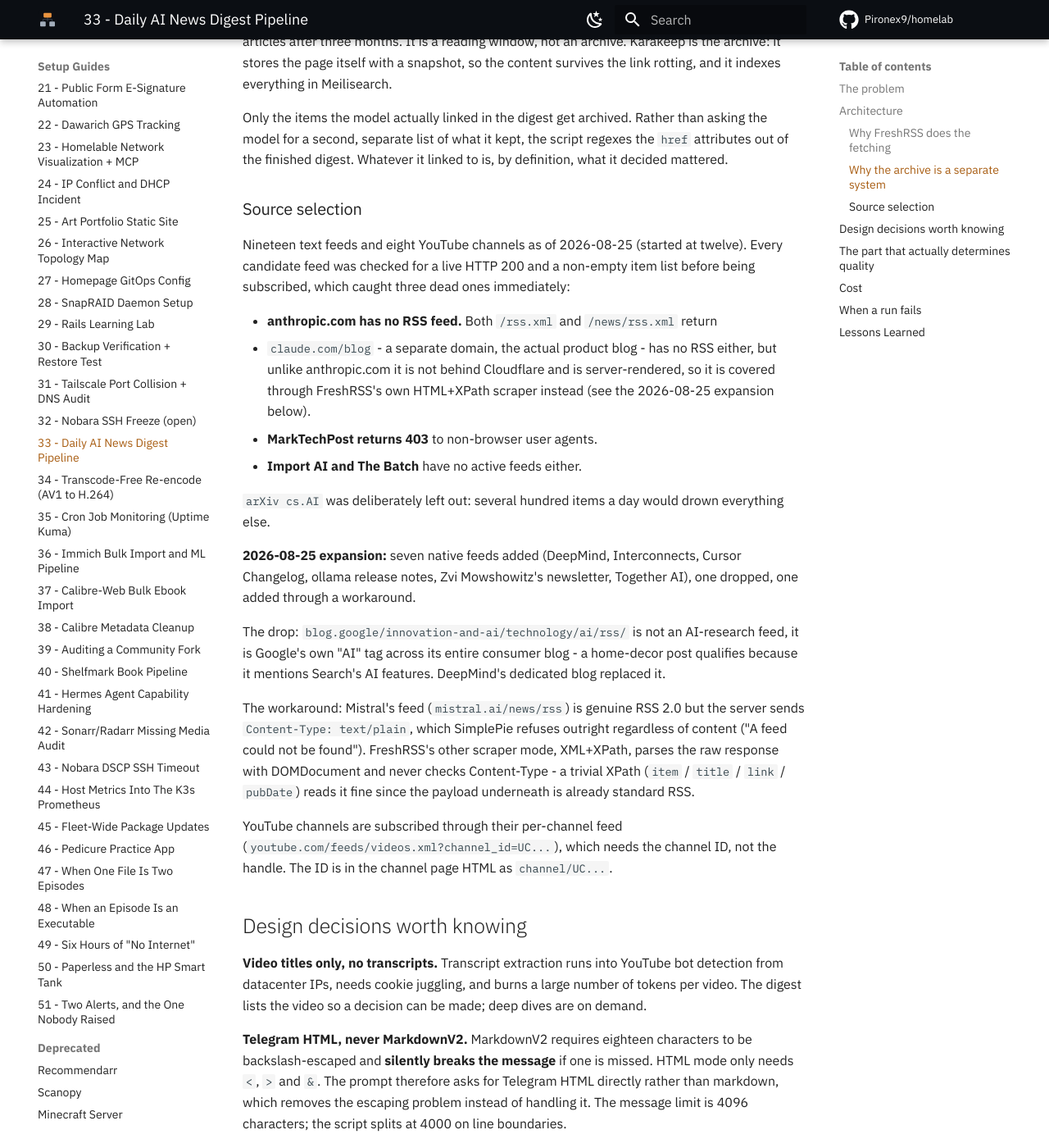
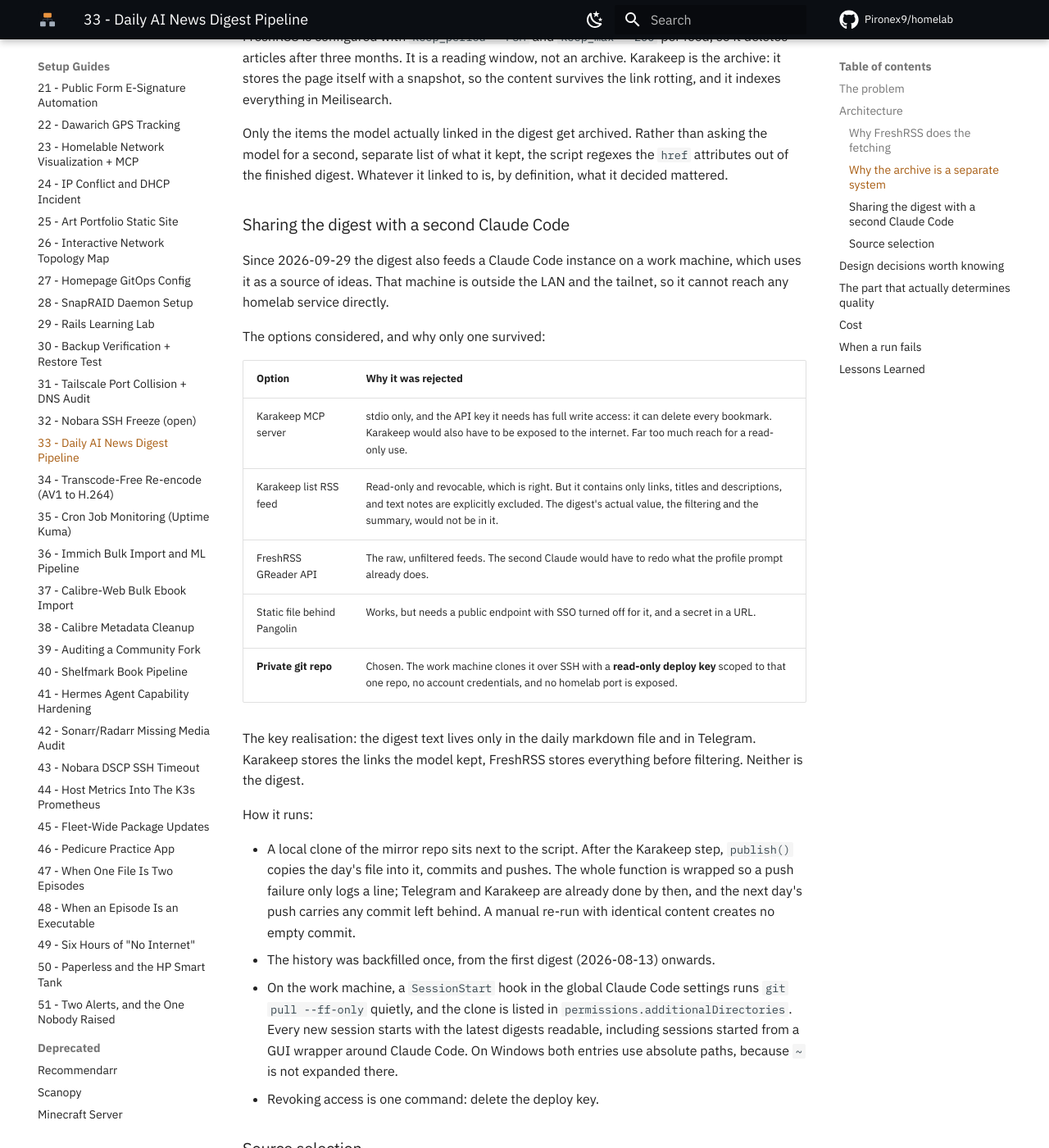
Before and after one commit to Pironex9/homelab, an MkDocs documentation site: the page built from docs/proxmox/33_AI_News_Digest_Pipeline.md, in a window 1280 px wide and 1400 px high, scrolled down 1521 px. Shown: the whole window at 82% size. Built offline with MkDocs 1.6.1 and Material for MkDocs 9.7.7, drawn with Linux system fonts in a browser that asks for light colours; comment, search, counter and statistics services are not loaded; some of the changed text lies outside the part shown.

Commit message:
docs(digest): mirror to a private repo for a second Claude Code
Why Karakeep MCP, the Karakeep list RSS and FreshRSS were all rejected:
none of them holds the filtered digest itself. A read-only deploy key on a
private repo exposes nothing from the homelab.

````diff
--- a/docs/proxmox/33_AI_News_Digest_Pipeline.md
+++ b/docs/proxmox/33_AI_News_Digest_Pipeline.md
@@ -1,6 +1,6 @@
 # 33 - Daily AI News Digest Pipeline
 
-**Date:** 2026-08-13 (updated 2026-09-10)
+**Date:** 2026-08-13 (updated 2026-09-29)
 **Hostname:** claude-mgmt (LXC 109), karakeep (LXC 106), docker-host (LXC 100)
 **IP address:** 192.168.0.204, 192.168.0.128, 192.168.0.110
 
@@ -33,7 +33,8 @@
        ├─ claude -p --model sonnet  +  the profile prompt
        ├─ markdown file            (working copy, gitignored)
        ├─ Telegram Bot API         (the thing actually read each morning)
-       └─ Karakeep REST API        (permanent, searchable archive)
+       ├─ Karakeep REST API        (permanent, searchable archive)
+       └─ git push                 (private GitHub mirror, read by a second machine)
 ```
 
 Nothing new was deployed for this. FreshRSS already ran on LXC 100, Karakeep on
@@ -58,6 +59,42 @@
 asking the model for a second, separate list of what it kept, the script regexes
 the `href` attributes out of the finished digest. Whatever it linked to is, by
 definition, what it decided mattered.
+
+### Sharing the digest with a second Claude Code
+
+Since 2026-09-29 the digest also feeds a Claude Code instance on a work machine,
+which uses it as a source of ideas. That machine is outside the LAN and the
+tailnet, so it cannot reach any homelab service directly.
+
+The options considered, and why only one survived:
+
+| Option | Why it was rejected |
+|---|---|
+| Karakeep MCP server | stdio only, and the API key it needs has full write access: it can delete every bookmark. Karakeep would also have to be exposed to the internet. Far too much reach for a read-only use. |
+| Karakeep list RSS feed | Read-only and revocable, which is right. But it contains only links, titles and descriptions, and text notes are explicitly excluded. The digest's actual value, the filtering and the summary, would not be in it. |
+| FreshRSS GReader API | The raw, unfiltered feeds. The second Claude would have to redo what the profile prompt already does. |
+| Static file behind Pangolin | Works, but needs a public endpoint with SSO turned off for it, and a secret in a URL. |
+| **Private git repo** | Chosen. The work machine clones it over SSH with a **read-only deploy key** scoped to that one repo, no account credentials, and no homelab port is exposed. |
+
+The key realisation: the digest text lives only in the daily markdown file and in
+Telegram. Karakeep stores the links the model kept, FreshRSS stores everything
+before filtering. Neither is the digest.
+
+How it runs:
+
+- A local clone of the mirror repo sits next to the script. After the Karakeep
+  step, `publish()` copies the day's file into it, commits and pushes. The whole
+  function is wrapped so a push failure only logs a line; Telegram and Karakeep
+  are already done by then, and the next day's push carries any commit left
+  behind. A manual re-run with identical content creates no empty commit.
+- The history was backfilled once, from the first digest (2026-08-13) onwards.
+- On the work machine, a `SessionStart` hook in the global Claude Code settings
+  runs `git pull --ff-only` quietly, and the clone is listed in
+  `permissions.additionalDirectories`. Every new session starts with the latest
+  digests readable, including sessions started from a GUI wrapper around Claude
+  Code. On Windows both entries use absolute paths, because `~` is not expanded
+  there.
+- Revoking access is one command: delete the deploy key.
 
 ### Source selection
 
@@ -214,3 +251,8 @@
   been deleted by its maintainer (Cloudflare plus fragile parsing), and RSSHub
   explicitly closed a `claude.com/blog` feature request as "not planned" - extra
   moving parts for something the tool already in use could do natively.
+- **Before sharing data, check which system actually holds it.** The first
+  instinct was "the digest is in Karakeep and FreshRSS", so connect those. It is
+  not: one has the kept links, the other the unfiltered input. The product only
+  existed as a gitignored markdown file, and a read-only git mirror of that file
+  was both the smallest exposure and the only option that carried the content.
````
